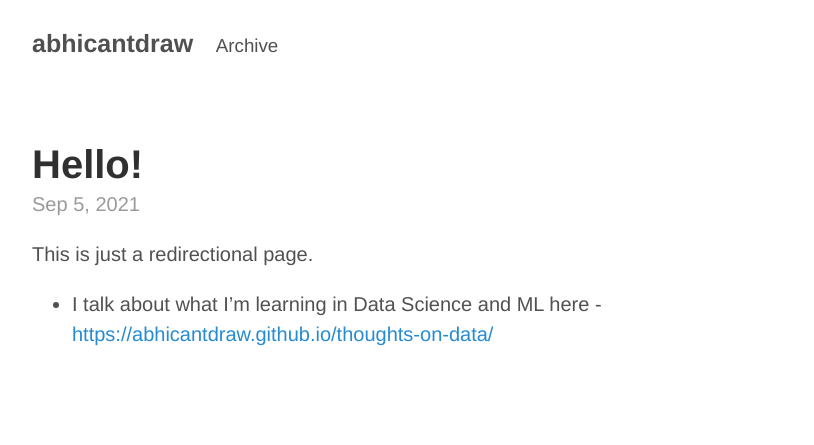
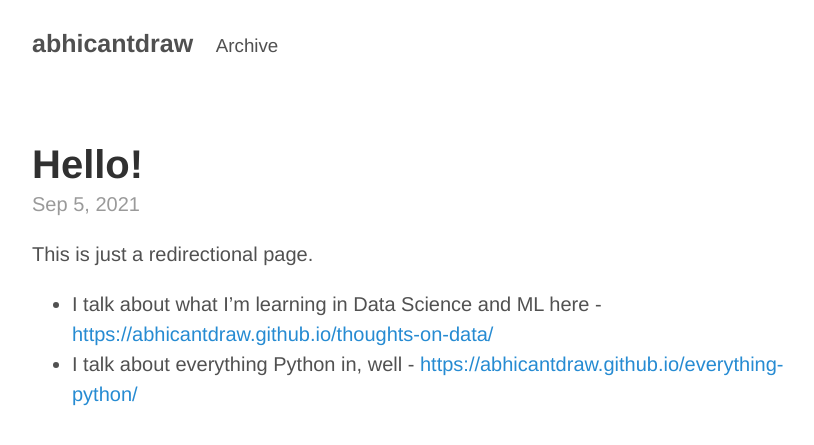
Before and after one commit to abhicantdraw/abhicantdraw.github.io, a Jekyll site: the page built from _posts/2021-09-05-welcome.md, in a window 1280 px wide. Shown: the top 445 px of the page, without its empty margins (228-1042 px from the left). Built offline with Jekyll 4.4.1, drawn with Linux system fonts in a browser that asks for light colours.

Commit message:
Added link to Everything Python

```diff
--- a/_posts/2021-09-05-welcome.md
+++ b/_posts/2021-09-05-welcome.md
@@ -6,3 +6,4 @@ title: "Hello!"
 This is just a redirectional page.
 
 - I talk about what I'm learning in Data Science and ML here - [https://abhicantdraw.github.io/thoughts-on-data/](https://abhicantdraw.github.io/thoughts-on-data/)
+- I talk about everything Python in, well - [https://abhicantdraw.github.io/everything-python/](https://abhicantdraw.github.io/everything-python/)
```
